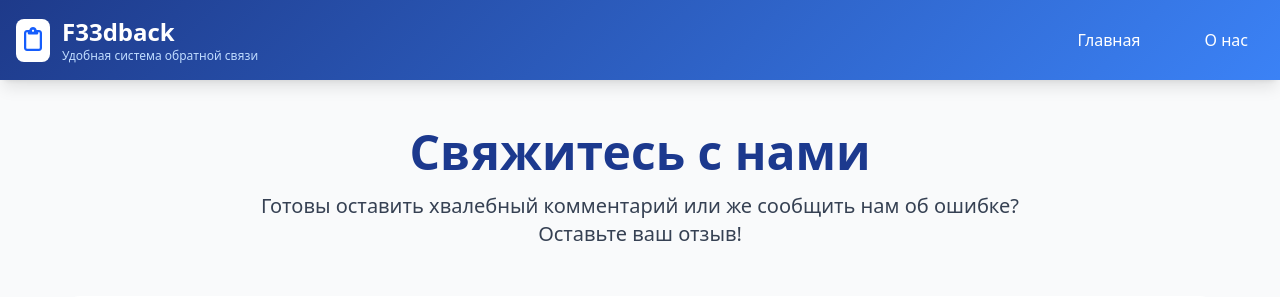
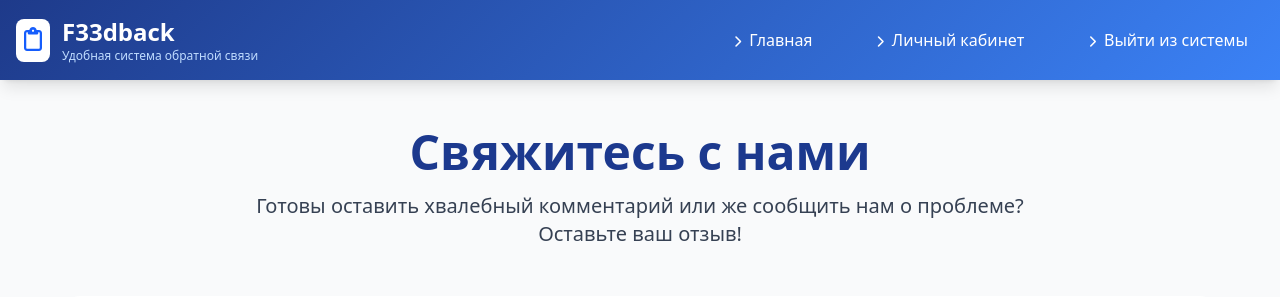
Before and after one commit to kontrama/feedback-system, a Flask app: page /feedback in a window 1280 px wide. Shown: the top 297 px of the page. Run offline with Flask 3, Linux system fonts and the light colour scheme; the visitor is signed in with stand-in values (Sample User, id 1).

Commit message:
finalized feedback.html, reworked select tag

```diff
--- a/templates/feedback.html
+++ b/templates/feedback.html
@@ -27,8 +27,14 @@
 
                 <!-- Навигационные ссылки -->
                 <div class="flex flex-wrap justify-center gap-4 md:gap-8">
-                    <a href="/" class="px-4 py-2 rounded-lg hover:bg-blue-700 transition-colors">Главная</a>
-                    <a href="/about" class="px-4 py-2 rounded-lg hover:bg-blue-700 transition-colors">О нас</a>
+                    <a href="/" class="px-4 py-2 rounded-lg hover:bg-blue-700 transition-colors"><i class="fas fa-chevron-right text-xs mr-2"></i>Главная</a>
+                    {% if session.get('user_id') %}
+                                <a href="/profile" class="px-4 py-2 rounded-lg hover:bg-blue-700 transition-colors"><i class="fas fa-chevron-right text-xs mr-2"></i>Личный кабинет</a>
+                                <a href="/logout" class="px-4 py-2 rounded-lg hover:bg-blue-700 transition-colors"><i class="fas fa-chevron-right text-xs mr-2"></i>Выйти из системы</a>
+                        {% else %}
+                                <a href="/login" class="px-4 py-2 rounded-lg hover:bg-blue-700 transition-colors"><i class="fas fa-chevron-right text-xs mr-2"></i>Войти в систему</a>
+                                <a href="/register" class="px-4 py-2 rounded-lg hover:bg-blue-700 transition-colors"><i class="fas fa-chevron-right text-xs mr-2"></i>Зарегистрироваться</a>
+                        {% endif %}
                 </div>
             </div>
         </div>
@@ -41,7 +47,7 @@
                     Свяжитесь с нами
                 </h1>
                 <p class="text-xl text-gray-700 max-w-3xl mx-auto">
-                    Готовы оставить хвалебный комментарий или же сообщить нам об ошибке?
+                    Готовы оставить хвалебный комментарий или же сообщить нам о проблеме?
                 </p>
                 <p class="text-xl text-gray-700 max-w-3xl mx-auto">
                     Оставьте ваш отзыв!
@@ -62,14 +68,13 @@
                                 </div>
 
                             <div>
-                                <label for="topic" class="block text-gray-700 font-medium mb-2">Категория отзыва</label>
-                                <select id="topic" name="topic" required
+                                <label for="category" class="block text-gray-700 font-medium mb-2">Категория отзыва</label>
+                                <select id="category" name="category" required
                                         class="w-full px-4 py-3 border border-gray-300 rounded-lg focus:outline-none focus:ring-2 focus:ring-blue-500 focus:border-transparent">
                                     <option value="" disabled selected>Категория отзыва</option>
-                                    <option value="consultation">Положительный</option>
-                                    <option value="partnership">Предложение</option>
-                                    <option value="support">Ошибка</option>
-                                    <option value="career">Негативный</option>
+                                    <option value="Положительный">Положительный</option>
+                                    <option value="Предложение">Предложение</option>
+                                    <option value="Проблема">Проблема</option>
                                 </select>
                             </div>
 
```
